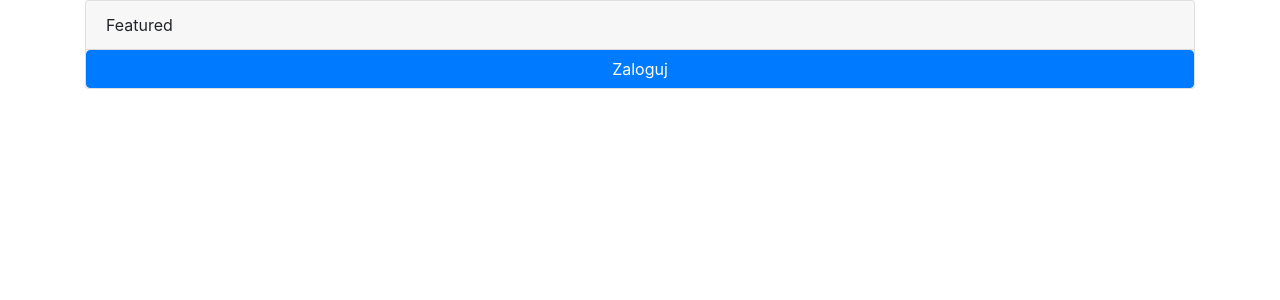
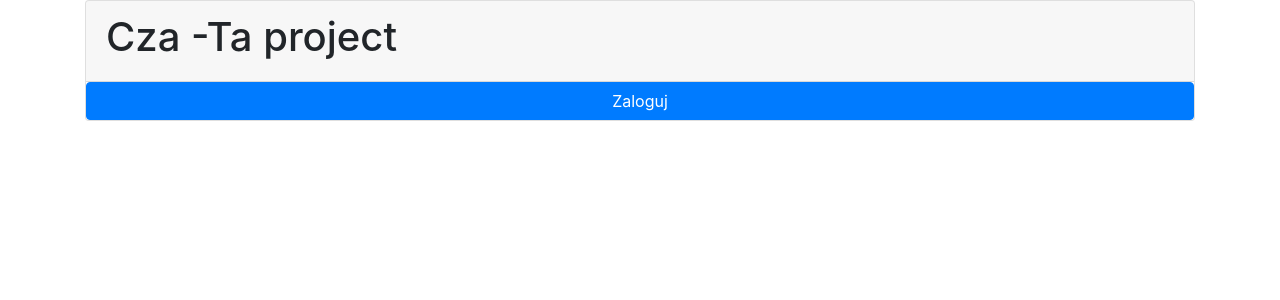
Before and after one commit to KrzysztofSwojak/czata, a PHP site: page /index.php in a window 1280 px wide. Shown: the top 300 px of the page. Run offline with PHP 8.4, Linux system fonts and the light colour scheme.

```diff
--- a/logowanie.php
+++ b/logowanie.php
@@ -43,7 +43,7 @@ $is_admin = $_SESSION['admin'] ?? false;
 	<div class="container-lg">
 	<div class="card">
 		<div class="card-header">
-    			Featured
+    			<h1>Cza -Ta project</h1>
   		</div>
         <?php if (!$is_admin): ?>
 	<button type="button" class="btn btn-primary" data-toggle="modal" data-target="#exampleModal" data-whatever="@mdo">Zaloguj</button>
```
